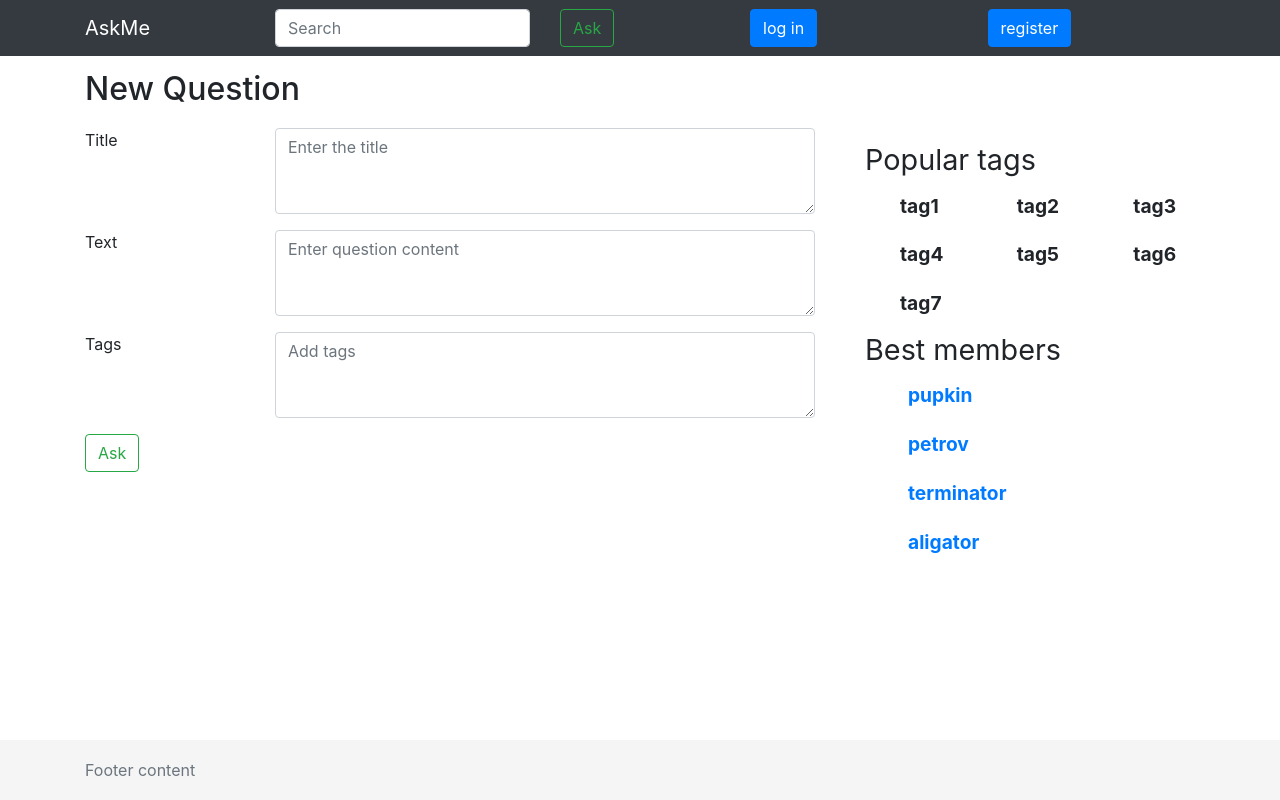
After one commit to wonderf00l/web-park-vk-education, a Django app: page /ask/ in a window 1280 px wide. The commit adds this page. Run offline with Django 4.2, Linux system fonts and the light colour scheme; some libraries are stand-ins or nearby versions.

Commit message:
done ask.html without validation

```diff
--- a/askme_zubkov/askme/static/askme/css/my.css
+++ b/askme_zubkov/askme/static/askme/css/my.css
@@ -177,6 +177,11 @@ header {
     width: 100%;
 }
 
+.new_question_title {
+    margin-top: 10px;
+    margin-bottom: 20px;
+}
+
 /* .pages::before {
     content: '\A'; white-space: pre;
 } */
--- /dev/null
+++ b/askme_zubkov/askme/templates/askme/ask.html
@@ -0,0 +1,54 @@
+{% extends 'askme/base.html' %}
+
+{% block core_content %}
+    <h2 class="new_question_title">New Question</h2>
+
+    <div class="row">
+
+        <div class="col-8">
+
+            <div class="row">
+                <div class="col-3">
+                    <span>Title</span>
+                </div>
+                <div class="col-9">
+                    <div class="mb-3">
+                        <textarea class="form-control" id="exampleFormControlTextarea1" rows="3" placeholder="Enter the title"></textarea>
+                    </div>
+                </div>
+            </div>
+
+            <div class="row">
+                <div class="col-3">
+                    <span>Text</span>
+                </div>
+                <div class="col-9">
+                    <div class="mb-3">
+                        <textarea class="form-control" id="exampleFormControlTextarea1" rows="3" placeholder="Enter question content"></textarea>
+                    </div>
+                </div>
+            </div>
+
+            <div class="row">
+                <div class="col-3">
+                    <span>Tags</span>
+                </div>
+                <div class="col-9">
+                    <div class="mb-3">
+                        <textarea class="form-control" id="exampleFormControlTextarea1" rows="3" placeholder="Add tags"></textarea>
+                    </div>
+                </div>
+            </div>
+
+            <button class="btn btn-outline-success" type="submit">Ask</button>
+
+        </div>
+
+        <div class="col-4">
+
+            {% include "askme/sidebar.html" %}
+
+        </div>
+
+    </div>
+{% endblock core_content %}
--- a/askme_zubkov/askme/templates/askme/index.html
+++ b/askme_zubkov/askme/templates/askme/index.html
@@ -58,6 +58,6 @@
 
 {% block pages %}
     <div class="pages">
-        {% include "askme/pages.html" %}
+        {% include "askme/paginator.html" %}
     </div>
 {% endblock pages %}
--- a/askme_zubkov/askme/templates/askme/question.html
+++ b/askme_zubkov/askme/templates/askme/question.html
@@ -70,3 +70,9 @@
     </div>
 
 {% endblock core_content %}
+
+{% block pages %}
+    <div class="pages">
+        {% include "askme/paginator.html" %}
+    </div>
+{% endblock pages %}
--- a/askme_zubkov/askme/urls.py
+++ b/askme_zubkov/askme/urls.py
@@ -4,5 +4,6 @@ from .views import *
 
 urlpatterns = [
     path('', homepage, name='home'),
-    path('question/<int:question_id>/', question_page, name='question_page')
+    path('question/<int:question_id>/', question_page, name='question_page'),
+    path('ask/', ask_question, name="ask question")
 ]
--- a/askme_zubkov/askme/views.py
+++ b/askme_zubkov/askme/views.py
@@ -41,5 +41,17 @@ def question_page(request, question_id):
         "answers" : range(5)
     }
     return render(request, 'askme/question.html', context=context)
+
+def ask_question(request):
+    tags = ["tag1", "tag2", "tag3", "tag4", "tag5", "tag6", "tag7"]
+    best_members = ["pupkin", "petrov", "terminator", "aligator"]
+    context = {
+       "title" : "AskMe",
+       "tags" : tags,
+        "tags_len": range(len(tags) - 2),
+        "best_members" : best_members
+    }
+
+    return render(request, 'askme/ask.html', context=context)
 # request - HttpRequest(query, session info)
 # HttpResponse arg (str) - HTML page's content
```
Also changed, not shown: askme_zubkov/askme/templates/askme/paginator.html (renamed from askme_zubkov/askme/templates/askme/pages.html).
